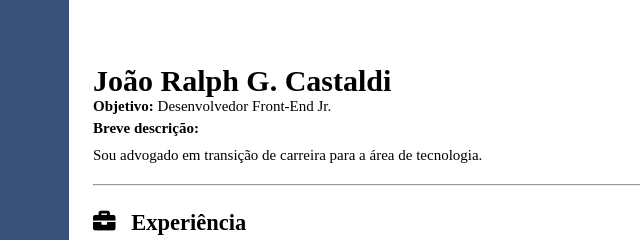
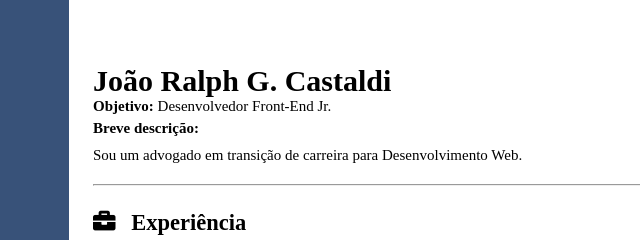
Before and after one commit to JRGCast/jrgc-light-curriculum, a plain HTML site: page index.html in a window 1280 px wide. Shown: the top 240 px of the page, 355-995 px from the left. Drawn offline with Linux system fonts and the light colour scheme.

Commit message:
Update index.html

```diff
--- a/index.html
+++ b/index.html
@@ -59,7 +59,7 @@
         </p>
         <h4>Breve descrição:</h4>
         <p class="desc">
-          Sou advogado em transição de carreira para a área de tecnologia.
+          Sou um advogado em transição de carreira para Desenvolvimento Web.
         </p>
         <hr />
         <div class="exp">
```
